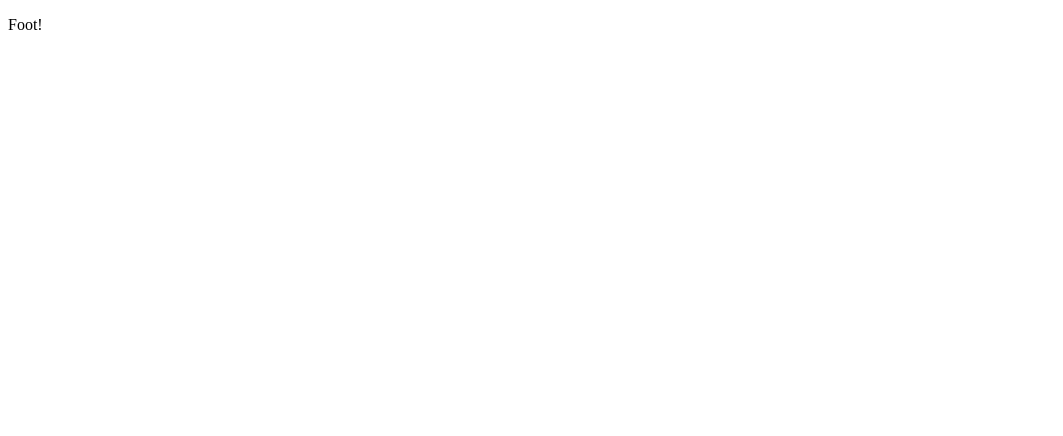
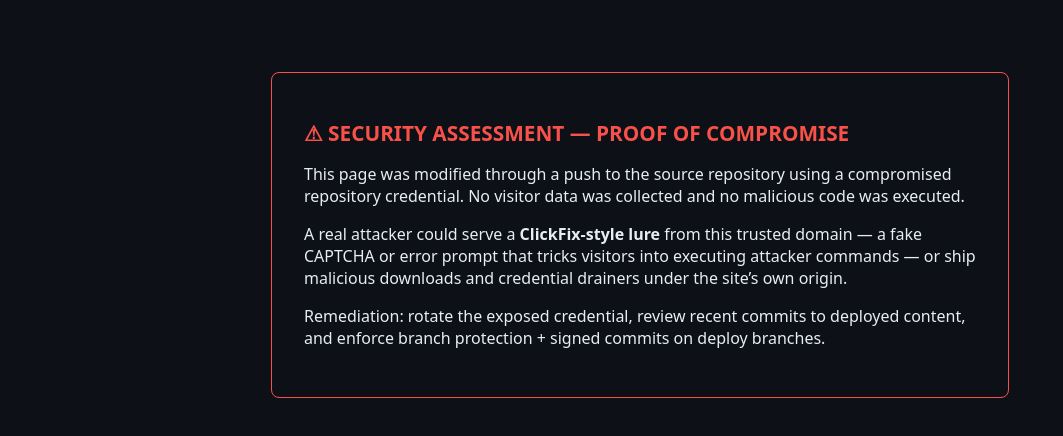
Before and after one commit to egga22/egga22.github.io, a plain HTML site: page index.html in a window 1280 px wide. Shown: the whole page, without its empty margins (0-1063 px from the left). Drawn offline with Linux system fonts and the light colour scheme.

Commit message:
update index.html

```diff
--- a/index.html
+++ b/index.html
@@ -1,12 +1,28 @@
-<!DOCTYPE html>
+<!doctype html>
 <html lang="en">
 <head>
-    <meta charset="UTF-8">
-    <meta name="viewport" content="width=device-width, initial-scale=1.0">
-    <meta name="google-adsense-account" content="ca-pub-3639857658304018">
-    <title>Egga22's site</title>
+<meta charset="utf-8">
+<title>Security Assessment — Proof of Compromise</title>
+<style>
+  body { background: #0d1117; color: #e6edf3; font-family: system-ui, sans-serif; display: flex; justify-content: center; padding: 8vh 2rem; }
+  .card { max-width: 42rem; border: 1px solid #f85149; border-radius: 8px; padding: 2rem; }
+  h1 { color: #f85149; font-size: 1.3rem; }
+  code { background: #161b22; padding: 0.15rem 0.4rem; border-radius: 4px; }
+</style>
 </head>
 <body>
-    <p>Foot!</p>
+<div class="card">
+  <h1>&#9888; SECURITY ASSESSMENT &mdash; PROOF OF COMPROMISE</h1>
+  <p>This page was modified through a push to the source repository using a
+  compromised repository credential. No visitor data was collected and no
+  malicious code was executed.</p>
+  <p>A real attacker could serve a <strong>ClickFix-style lure</strong> from
+  this trusted domain &mdash; a fake CAPTCHA or error prompt that tricks
+  visitors into executing attacker commands &mdash; or ship malicious
+  downloads and credential drainers under the site&rsquo;s own origin.</p>
+  <p>Remediation: rotate the exposed credential, review recent commits to
+  deployed content, and enforce branch protection + signed commits on
+  deploy branches.</p>
+</div>
 </body>
 </html>
```
